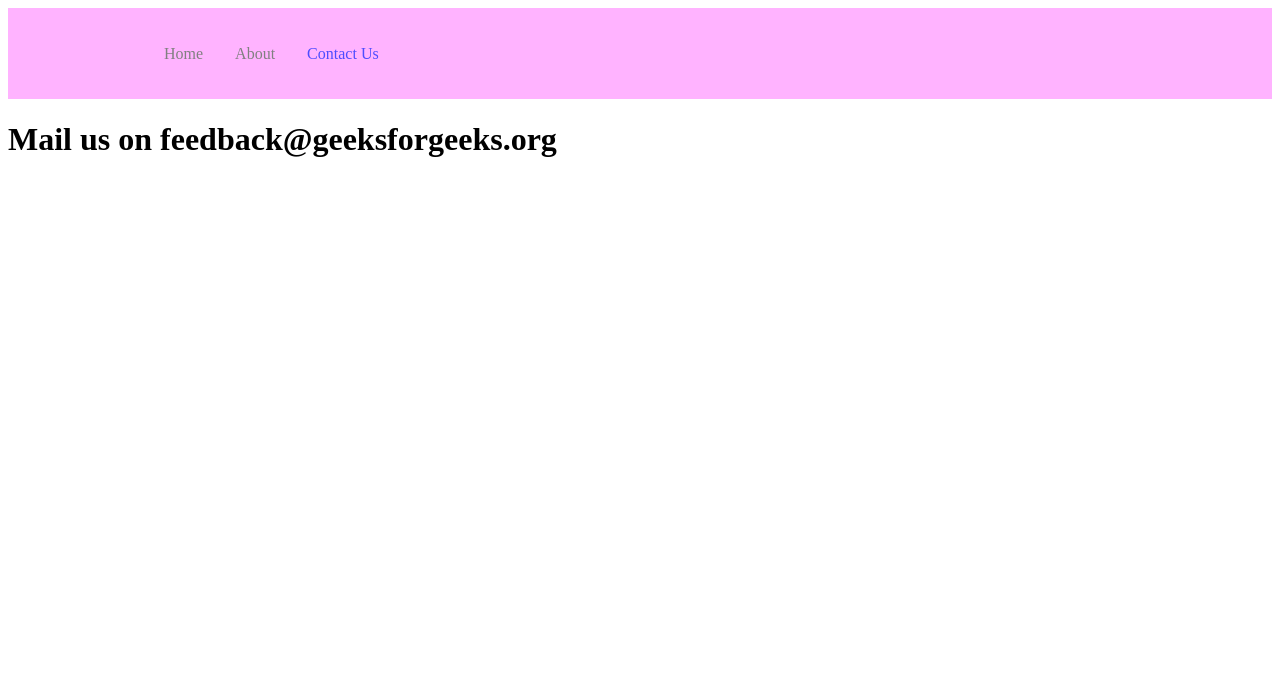
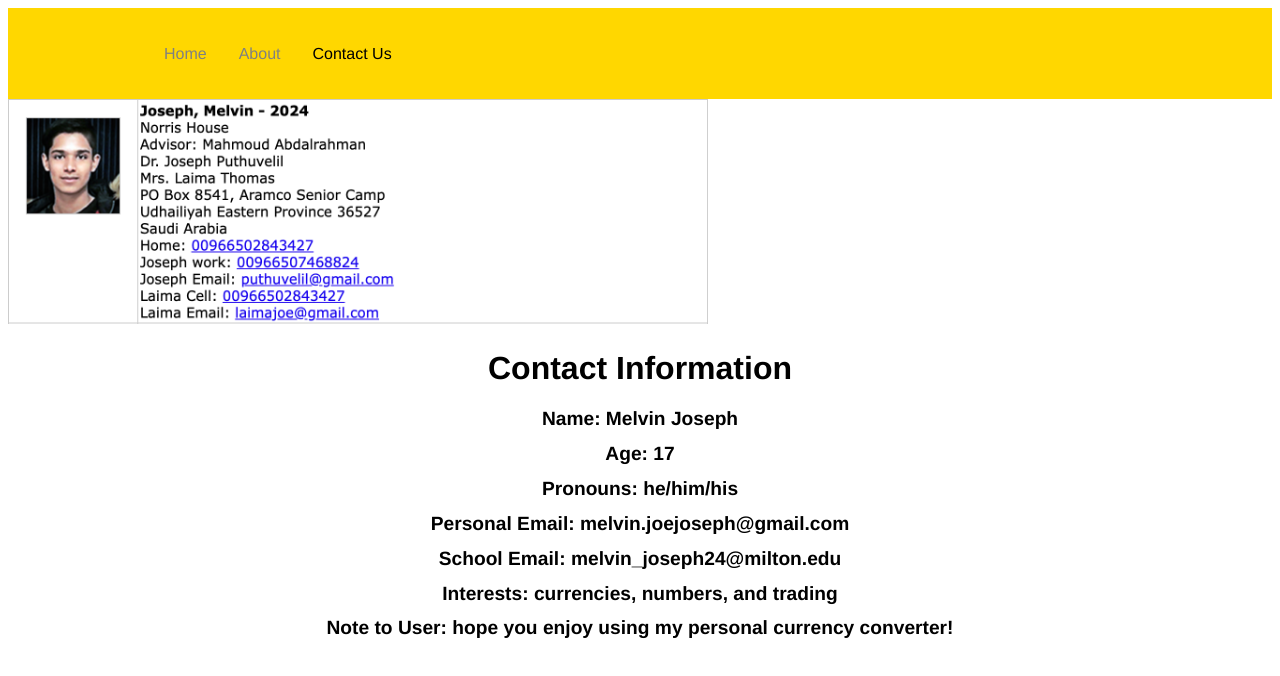
Before and after one commit to MJoseph24/Currency-Converter-API, a React (Create React App) app: page /contact in a window 1280 px wide. Shown: the top 676 px of the page. Built offline with nearby package versions, Linux system fonts and the light colour scheme.

Commit message:
added images

```diff
--- a/src/App.js
+++ b/src/App.js
@@ -1,3 +1,4 @@
+/*This is the main file in this project since it acts as a container for all other components in this app*/
 import React from "react";
 import Navbar from "./components";
 import { BrowserRouter as Router, Routes, Route } from "react-router-dom";
--- a/src/components/NavbarElements.js
+++ b/src/components/NavbarElements.js
@@ -3,12 +3,13 @@
 import styled from "styled-components";
 
 export const Nav = styled.nav`
-  background: #ffb3ff;
+  background: #ffd700;
   height: 85px;
   display: flex;
   justify-content: space-between;
   padding: 0.2rem calc((100vw - 1000px) / 2);
   z-index: 12;
+  font-family: Helvetica, sans-serif;
 `;
 
 export const NavLink = styled(Link)`
@@ -20,7 +21,7 @@
   height: 100%;
   cursor: pointer;
   &.active {
-    color: #4d4dff;
+    color: #000000;
   }
 `;
 
--- a/src/index.js
+++ b/src/index.js
@@ -1,4 +1,4 @@
-/*This is where the logic of the server is contained and it's mainly resopnsible for functions like the app's startup*/
+/*This is where the logic of the server is contained, and it's mainly resopnsible for functions like the app's startup*/
 import React from "react";
 import ReactDOM from "react-dom/client";
 import App from "./App";
--- a/src/pages/About.js
+++ b/src/pages/About.js
@@ -1,9 +1,44 @@
+/*This is where I edit the styling and elements present in my About page*/
 import React from "react";
 
 const About = () => {
   return (
     <div>
-      <h1>GeeksforGeeks is a Computer Science portal for geeks.</h1>
+      <img
+        src={require(`../pages/Melvin.png`)}
+        alt=""
+        width="325"
+        height="300"
+      />
+
+      <h1
+        style={{
+          textAlign: "center",
+          color: "black",
+          textAlign: "center",
+          fontFamily: "Helvetica, sans-serif",
+        }}
+      >
+        About Melvin
+      </h1>
+      <h1
+        style={{
+          fontSize: "100%",
+          textAlign: "center",
+          fontFamily: "Helvetica, sans-serif",
+          color: "black",
+        }}
+      >
+        I was born in Kerala, India, where my parents are also from, and after
+        three years, we moved to Doha, Qatar. I went to a school with an
+        Indian/British curriculum. After several years in Qatar, we moved to
+        Saudi Arabia. There, I studied in the U.S. curriculum, which I enoyed a
+        lot more. I became more interested in both STEM and the arts, and
+        competed in soccer, basketball, and volleyball. The school there goes
+        only until 9th-grade, however, so in 8th-grade, I began the boarding
+        school application process. I began Milton freshman year, and I'm now in
+        my junior year here!
+      </h1>
     </div>
   );
 };
--- a/src/pages/Contact.js
+++ b/src/pages/Contact.js
@@ -1,9 +1,95 @@
+/*This is where I edit the styling and elements present in my Contact page*/
 import React from "react";
 
 const Contact = () => {
   return (
     <div>
-      <h1>Mail us on feedback@geeksforgeeks.org</h1>
+      <img
+        src={require(`../pages/Milton.png`)}
+        alt=""
+        width="700"
+        height="225"
+      />
+      <h1
+        style={{
+          textAlign: "center",
+          color: "black",
+          textAlign: "center",
+          fontFamily: "Helvetica, sans-serif",
+        }}
+      >
+        Contact Information
+      </h1>
+      <h1
+        style={{
+          fontSize: "120%",
+          textAlign: "center",
+          fontFamily: "Helvetica, sans-serif",
+          color: "black",
+        }}
+      >
+        Name: Melvin Joseph
+      </h1>
+      <h1
+        style={{
+          fontSize: "120%",
+          textAlign: "center",
+          fontFamily: "Helvetica, sans-serif",
+          color: "black",
+        }}
+      >
+        Age: 17
+      </h1>
+      <h1
+        style={{
+          fontSize: "120%",
+          textAlign: "center",
+          fontFamily: "Helvetica, sans-serif",
+          color: "black",
+        }}
+      >
+        Pronouns: he/him/his
+      </h1>
+      <h1
+        style={{
+          fontSize: "120%",
+          textAlign: "center",
+          fontFamily: "Helvetica, sans-serif",
+          color: "black",
+        }}
+      >
+        Personal Email: melvin.joejoseph@gmail.com
+      </h1>
+      <h1
+        style={{
+          fontSize: "120%",
+          textAlign: "center",
+          fontFamily: "Helvetica, sans-serif",
+          color: "black",
+        }}
+      >
+        School Email: melvin_joseph24@milton.edu
+      </h1>
+      <h1
+        style={{
+          fontSize: "120%",
+          textAlign: "center",
+          fontFamily: "Helvetica, sans-serif",
+          color: "black",
+        }}
+      >
+        Interests: currencies, numbers, and trading
+      </h1>
+      <h1
+        style={{
+          fontSize: "120%",
+          textAlign: "center",
+          fontFamily: "Helvetica, sans-serif",
+          color: "black",
+        }}
+      >
+        Note to User: hope you enjoy using my personal currency converter!
+      </h1>
     </div>
   );
 };
--- a/src/pages/Home.js
+++ b/src/pages/Home.js
@@ -48,6 +48,7 @@
     setAmount2(amount2);
   }
 
+  /*This is where I edit the styling and elements present in my Home page*/
   function handleCurrency2Change(currency2) {
     setAmount1(format((amount2 * rates[currency1]) / rates[currency2]));
     setCurrency2(currency2);
```
Also changed, not shown: src/pages/index.js (deleted, +0 -11 lines), src/pages/Melvin.png (added), src/pages/Milton.png (added).
